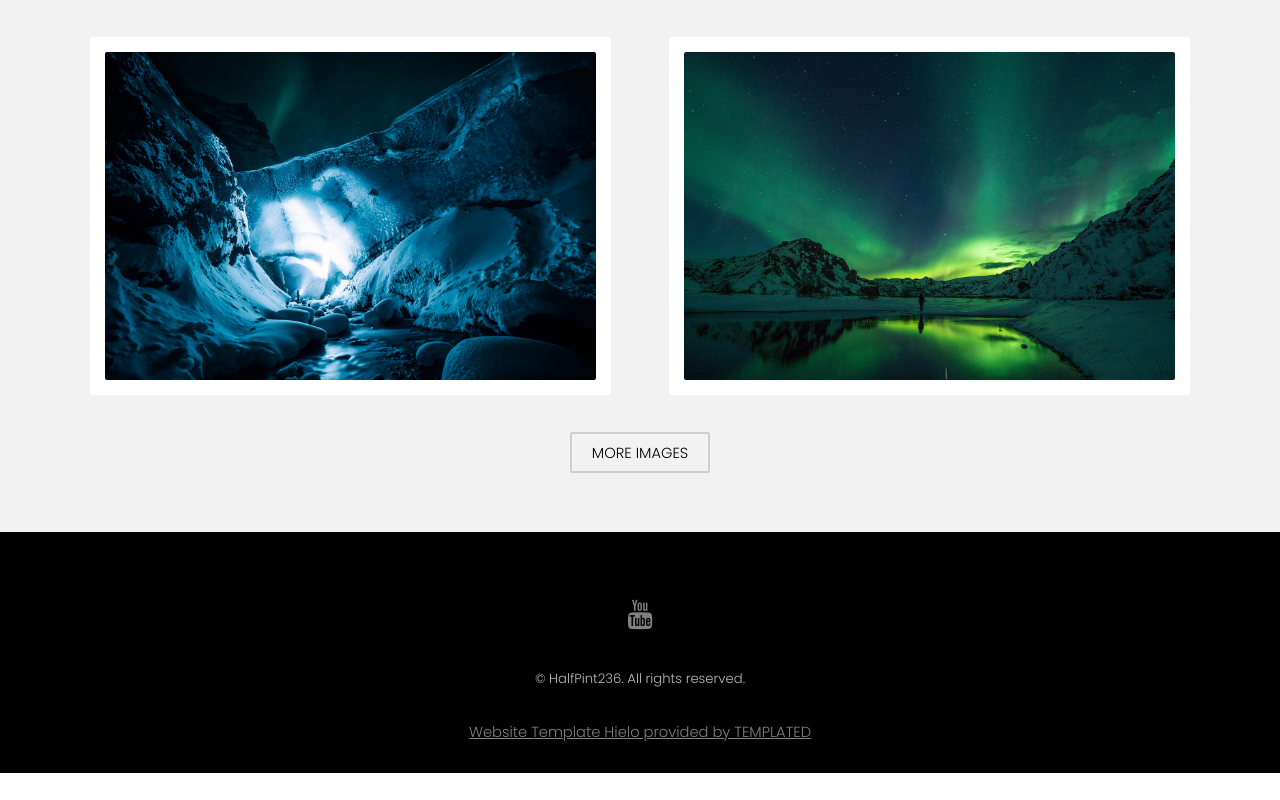
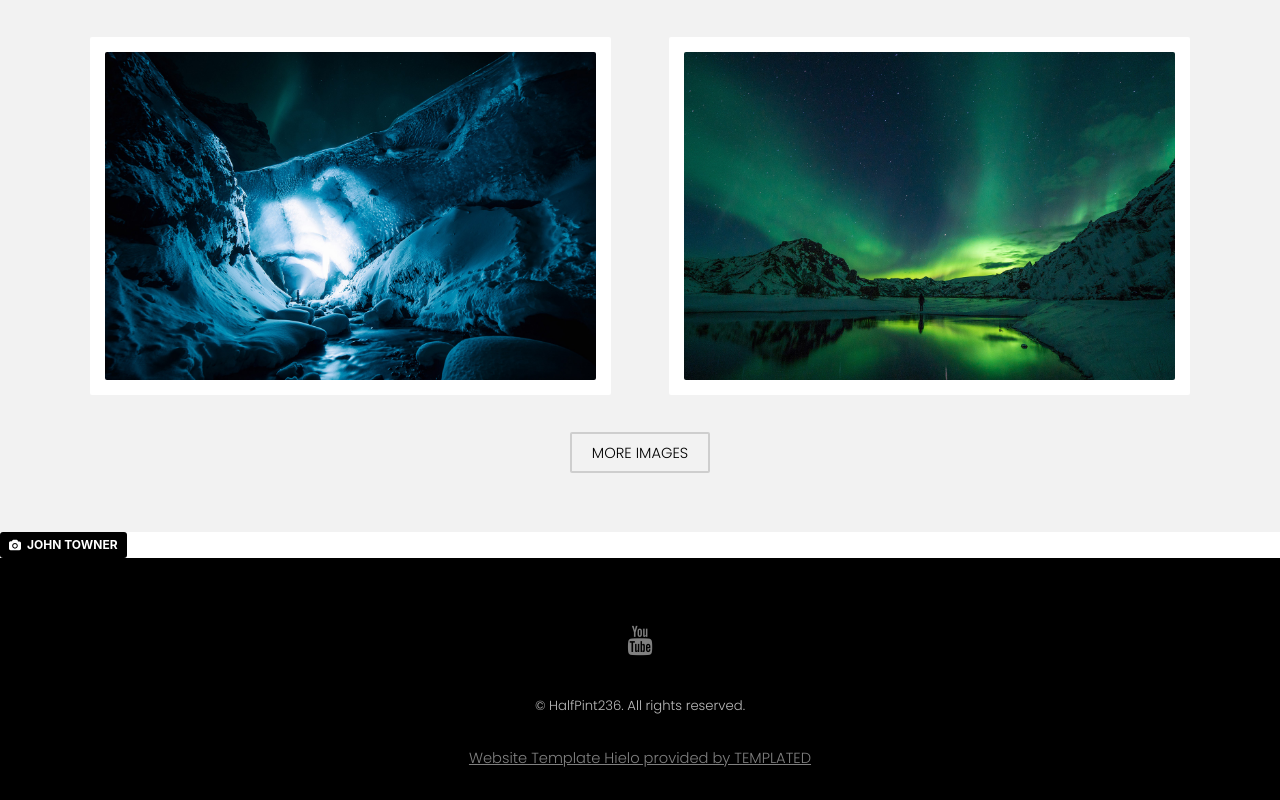
Before and after one commit to saucetweet/YTweb, a plain HTML site: page images.html in a window 1280 px wide. Shown: the part 1907-2707 px from the top of the page. Before the commit the page ends 2680 px from the top, so only its background shows below. Drawn offline with Linux system fonts and the light colour scheme.

Commit message:
Update images.html

```diff
--- a/images.html
+++ b/images.html
@@ -104,6 +104,7 @@
 										<a href="https://unsplash.com/" target="_blank" class="button alt">More Images</a>
 									</footer>
 			</section>
+		<a style="background-color:black;color:white;text-decoration:none;padding:4px 6px;font-family:-apple-system, BlinkMacSystemFont, &quot;San Francisco&quot;, &quot;Helvetica Neue&quot;, Helvetica, Ubuntu, Roboto, Noto, &quot;Segoe UI&quot;, Arial, sans-serif;font-size:12px;font-weight:bold;line-height:1.2;display:inline-block;border-radius:3px;" href="https://unsplash.com/@heytowner?utm_medium=referral&amp;utm_campaign=photographer-credit&amp;utm_content=creditBadge" target="_blank" rel="noopener noreferrer" title="Download free do whatever you want high-resolution photos from JOHN TOWNER"><span style="display:inline-block;padding:2px 3px;"><svg xmlns="http://www.w3.org/2000/svg" style="height:12px;width:auto;position:relative;vertical-align:middle;top:-1px;fill:white;" viewBox="0 0 32 32"><title>unsplash-logo</title><path d="M20.8 18.1c0 2.7-2.2 4.8-4.8 4.8s-4.8-2.1-4.8-4.8c0-2.7 2.2-4.8 4.8-4.8 2.7.1 4.8 2.2 4.8 4.8zm11.2-7.4v14.9c0 2.3-1.9 4.3-4.3 4.3h-23.4c-2.4 0-4.3-1.9-4.3-4.3v-15c0-2.3 1.9-4.3 4.3-4.3h3.7l.8-2.3c.4-1.1 1.7-2 2.9-2h8.6c1.2 0 2.5.9 2.9 2l.8 2.4h3.7c2.4 0 4.3 1.9 4.3 4.3zm-8.6 7.5c0-4.1-3.3-7.5-7.5-7.5-4.1 0-7.5 3.4-7.5 7.5s3.3 7.5 7.5 7.5c4.2-.1 7.5-3.4 7.5-7.5z"></path></svg></span><span style="display:inline-block;padding:2px 3px;">JOHN TOWNER</span></a>
 		<!-- Footer -->
 		<footer id="footer">
 				<div class="container">
```
